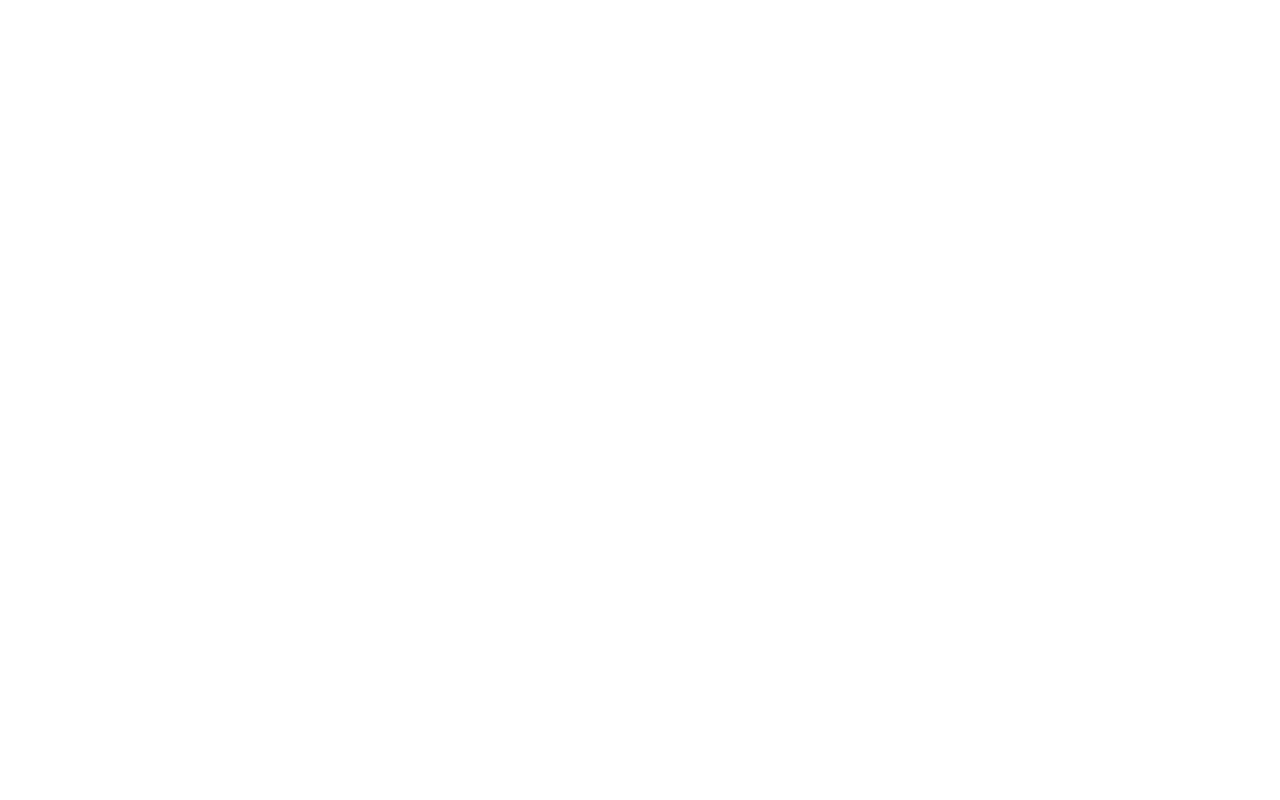
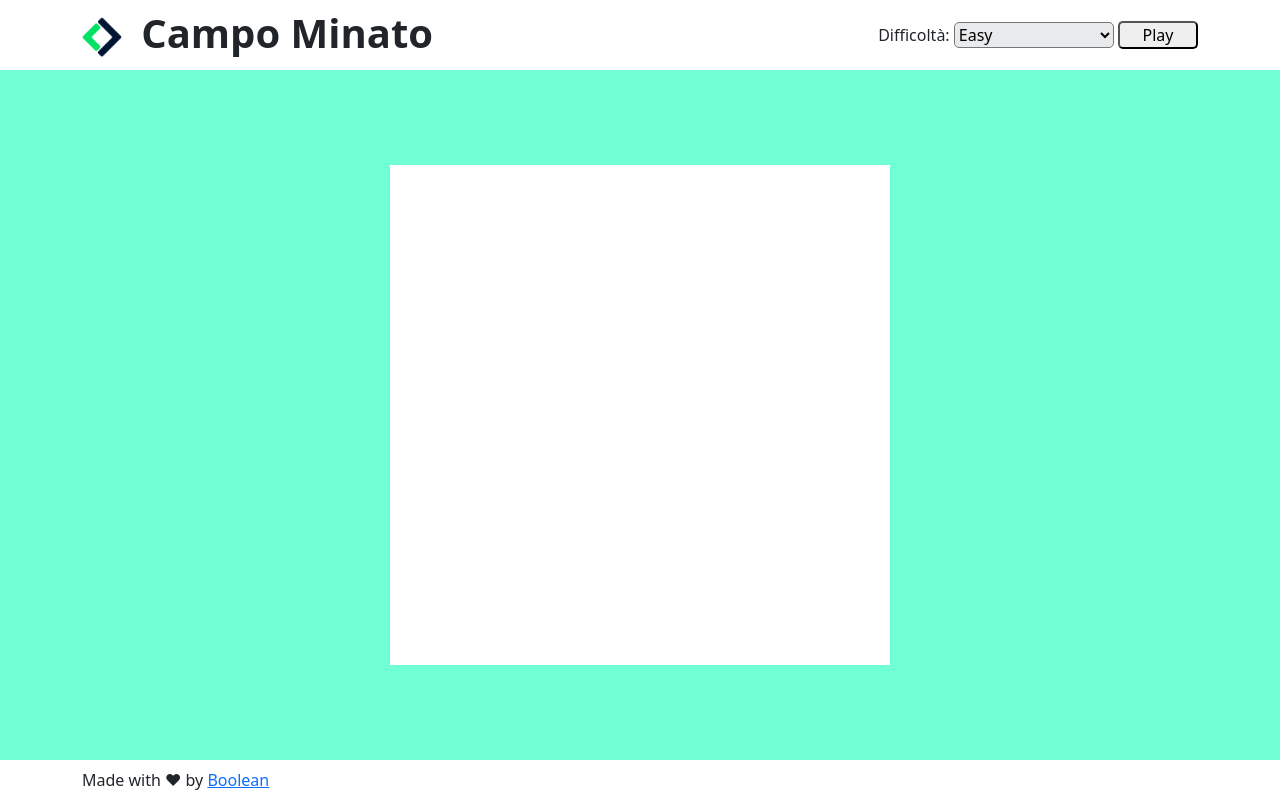
Before and after one commit to MorenaMastromarino/js-campominato-grid, a plain HTML site: page index.html in a window 1280 px wide. Drawn offline with nearby package versions, Linux system fonts and the light colour scheme.

Commit message:
html css structure

```diff
--- a/css/style.css
+++ b/css/style.css
@@ -0,0 +1,50 @@
+/* HEADER */
+header {
+  height: 70px;
+  line-height: 70px;
+}
+
+header img {
+  width: 40px;
+  margin-right: 15px;
+}
+
+header h1 {
+  display: inline-block;
+  vertical-align: middle;
+  font-weight: bold;
+}
+
+header select {
+  width: 160px;
+  background-color: #E9EAEC;
+  border-radius: 5px;
+}
+
+header .play-button {
+  line-height: initial;
+  width: 80px;
+  border-radius: 5px;
+}
+
+/* MAIN */
+main{
+  display: flex;
+  justify-content: center;
+  align-items: center;
+  background-color: #70FFD5;
+  height: calc(100vh - 110px);
+}
+
+.grid {
+  background-color: white; /*togliere*/
+  height: 500px;
+  width: 500px;
+}
+
+
+/* FOOTER */
+footer{
+  height: 40px;
+  line-height: 40px;
+}
--- a/index.html
+++ b/index.html
@@ -4,11 +4,45 @@
   <meta charset="UTF-8">
   <meta http-equiv="X-UA-Compatible" content="IE=edge">
   <meta name="viewport" content="width=device-width, initial-scale=1.0">
+
+  <link href="https://cdn.jsdelivr.net/npm/bootstrap@5.1.3/dist/css/bootstrap.min.css" rel="stylesheet" integrity="sha384-1BmE4kWBq78iYhFldvKuhfTAU6auU8tT94WrHftjDbrCEXSU1oBoqyl2QvZ6jIW3" crossorigin="anonymous">
   <link rel="stylesheet" href="css/style.css">
+
   <title>Campominato Grid</title>
 </head>
 <body>
 
+  <header>
+    <div class="container">
+      <div class="row">
+        <div class="col">
+          <img src="img/logo-boolean.png" alt="Boolean Logo">
+          <h1>Campo Minato</h1>
+        </div>
+        <div class="col text-end">
+          <label for="difficulty">Difficoltà:</label>
+          <select  name="difficulty" id="difficulty">
+            <option value="1">Easy</option>
+            <option value="2">Hard</option>
+            <option value="3">Crazy</option>
+          </select>
+          <button type="button" class="play-button">Play</button>
+        </div>
+      </div>
+
+
+    </div>
+  </header>
+
+  <main>
+    <div class="grid"></div>
+  </main>
+
+  <footer>
+    <div class="container align-items-center">
+      <p>Made with &hearts; by <a href="#">Boolean</a></p>
+    </div>
+  </footer>
 
   <script src="js/script.js"></script>
 </body>
```
